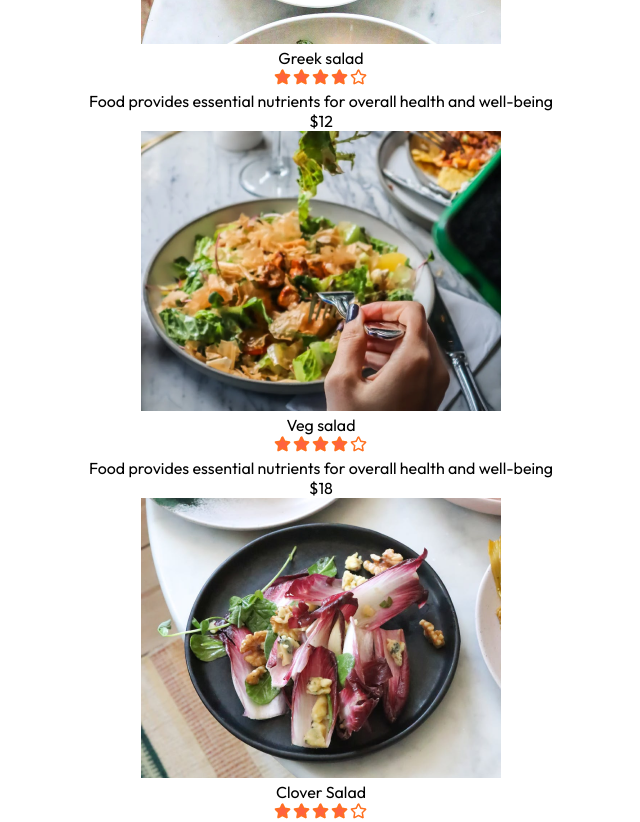
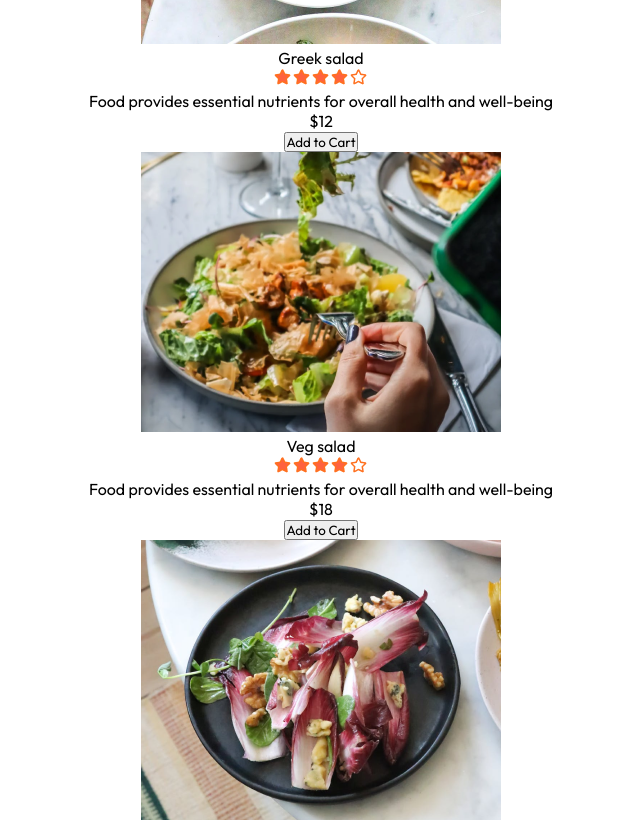
Before and after one commit to Himanshu21464/Food_Delivery, a React (Vite) app in the folder Frontend/Food_Delivery/: page / in a window 1280 px wide. Shown: the part 1140-1962 px from the top of the page, without its empty margins (319-959 px from the left). Built offline with nearby package versions, Linux system fonts and the light colour scheme.

Commit message:
added foodItem card

```diff
--- a/Frontend/Food_Delivery/src/components/FoodItem/FoodItem.jsx
+++ b/Frontend/Food_Delivery/src/components/FoodItem/FoodItem.jsx
@@ -16,6 +16,7 @@ const FoodItem = ({id, name, price, description, image}) => {
         </div>
         <p className="food-item-desc"> {description}</p>
         <p className="food-item-price"> ${price}</p>
+        <button className="food-item-add-button">Add to Cart</button>
       </div>
     </div>
   );
```
